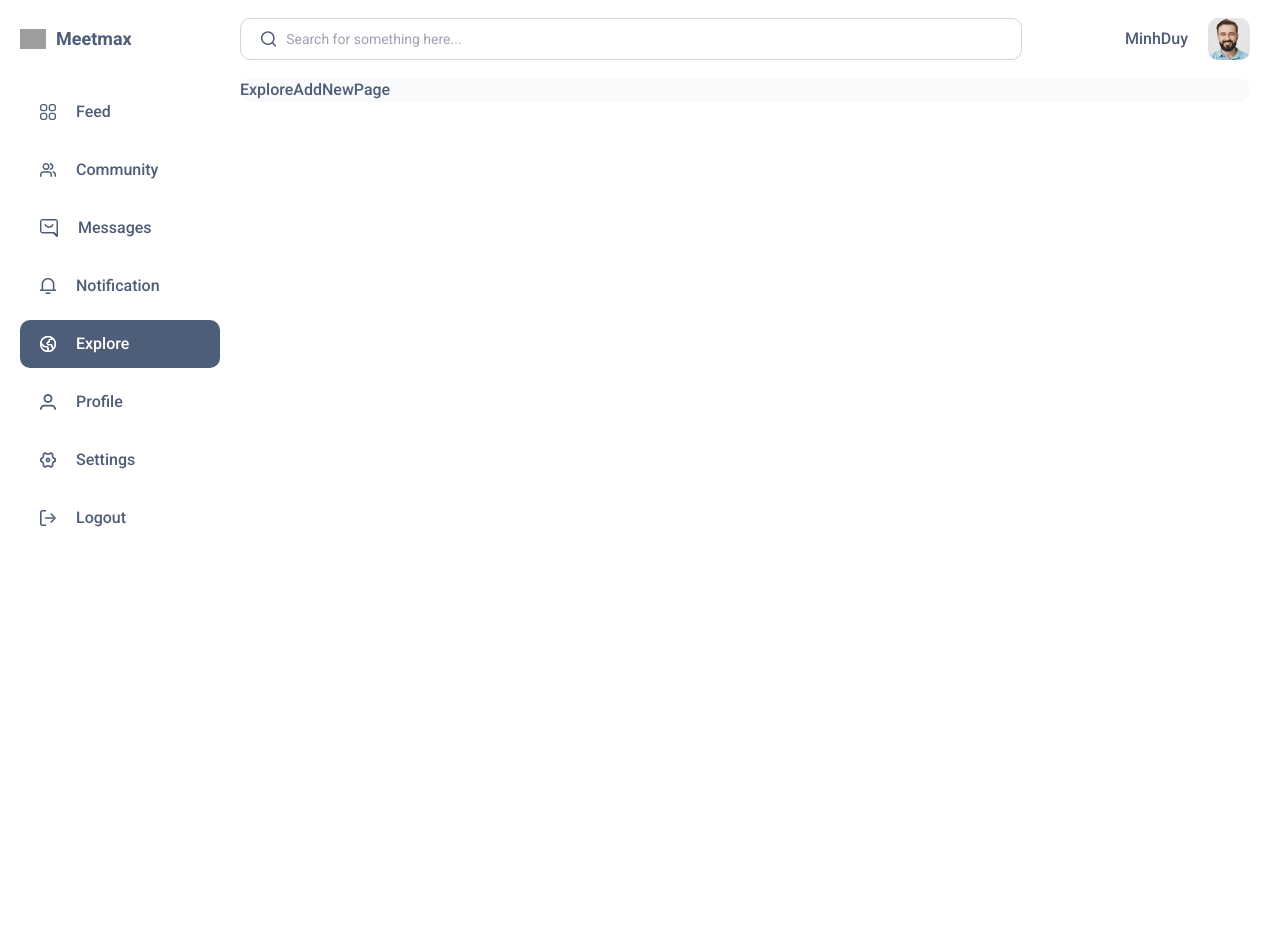
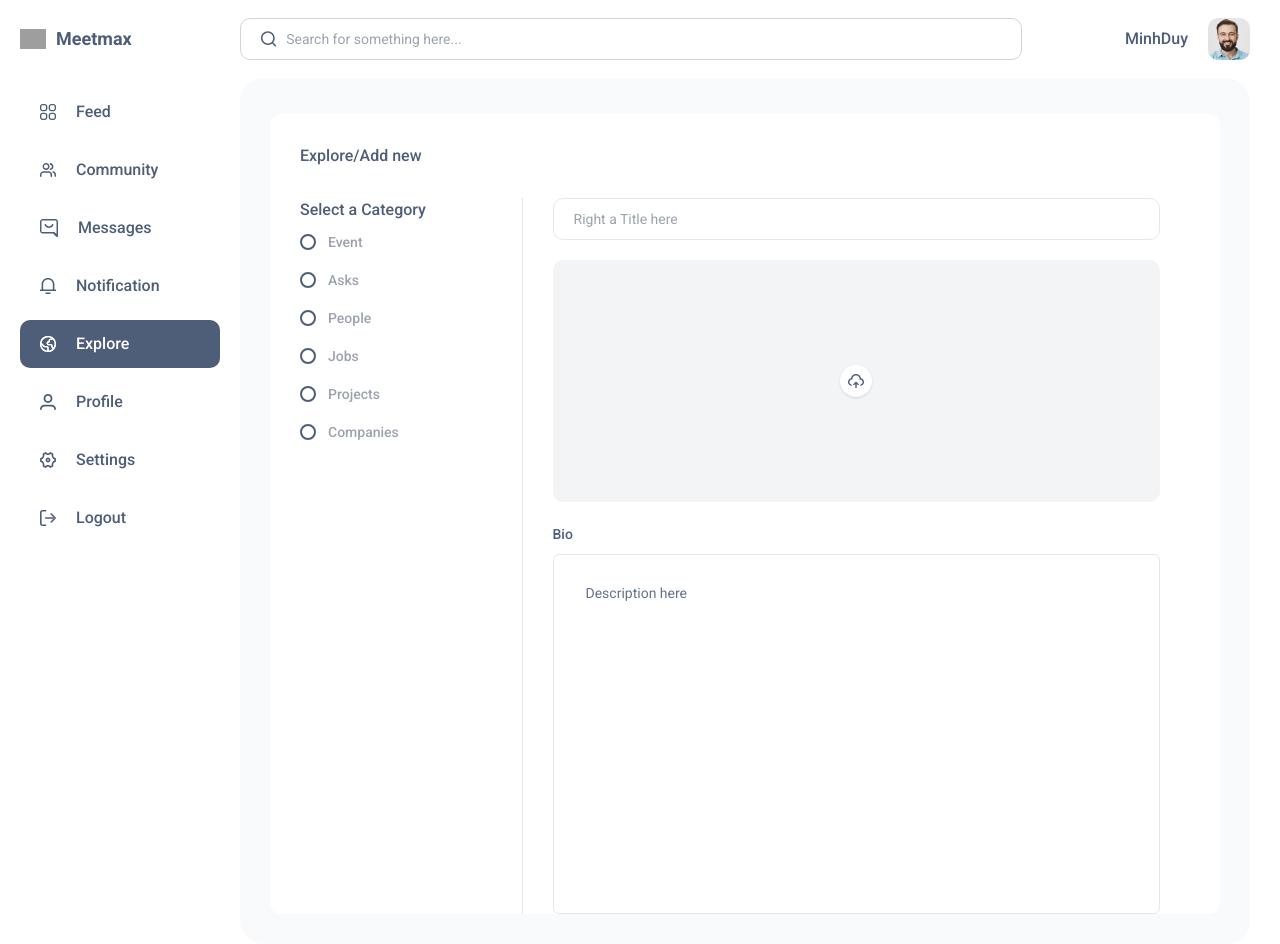
Before and after one commit to MinhDuyDEV/Meetmax-app, a Next.js app in the folder client/: page /explore/add-new in a window 1280 px wide. Before the commit the page ends 800 px from the top, so only its background shows below. Built offline with nearby package versions, Linux system fonts and the light colour scheme; grey boxes are pictures that could not be loaded.

Commit message:
handle UI Explore Add New Page

```diff
--- a/client/src/app/(main)/(routes)/explore/add-new/page.tsx
+++ b/client/src/app/(main)/(routes)/explore/add-new/page.tsx
@@ -1,9 +1,170 @@
 "use client";
 
 import React from "react";
+import { zodResolver } from "@hookform/resolvers/zod";
+import { useForm } from "react-hook-form";
+import * as z from "zod";
+import {
+  Form,
+  FormControl,
+  FormField,
+  FormItem,
+  FormLabel,
+  FormMessage,
+} from "@/components/ui/form";
+import { RadioGroup, RadioGroupItem } from "@/components/ui/radio-group";
+import { Input } from "@/components/ui/input";
+import { IconUpload } from "@/components/icons";
+import { Textarea } from "@/components/ui/textarea";
+import Link from "next/link";
+import { Button } from "@/components/ui/button";
+
+const FormSchema = z.object({
+  category: z.string(),
+  title: z.string(),
+  description: z.string(),
+  // imageUrl: z.string(),
+});
+
+const dataCategoryFake = [
+  {
+    id: "1",
+    value: "event",
+    label: "Event",
+  },
+  {
+    id: "2",
+    value: "asks",
+    label: "Asks",
+  },
+  {
+    id: "3",
+    value: "people",
+    label: "People",
+  },
+  {
+    id: "4",
+    value: "jobs",
+    label: "Jobs",
+  },
+  {
+    id: "5",
+    value: "projects",
+    label: "Projects",
+  },
+  {
+    id: "6",
+    value: "companies",
+    label: "Companies",
+  },
+];
 
 const ExploreAddNewPage = () => {
-  return <div>ExploreAddNewPage</div>;
+  const form = useForm<z.infer<typeof FormSchema>>({
+    resolver: zodResolver(FormSchema),
+  });
+
+  function onSubmit(data: z.infer<typeof FormSchema>) {
+    console.log("🚀 ~ onSubmit ~ data:", data);
+  }
+  return (
+    <div className="p-30 pt-9">
+      <div className="bg-grayWhite p-30 rounded-xl h-screen overflow-hidden">
+        <div className="mb-30">Explore/Add new</div>
+        <Form {...form}>
+          <form onSubmit={form.handleSubmit(onSubmit)}>
+            <div className="grid 2xl:grid-cols-5 md:grid-cols-4 grid-cols-3">
+              <div className="col-span-1 border-r h-screen gap-2.5">
+                <FormField
+                  control={form.control}
+                  name="category"
+                  render={({ field }) => (
+                    <FormItem className="space-y-2.5">
+                      <FormLabel className="text-base mb-2.5">
+                        Select a Category
+                      </FormLabel>
+                      <FormControl>
+                        <RadioGroup
+                          onValueChange={field.onChange}
+                          defaultValue={field.value}
+                          className="flex flex-col space-y-2.5"
+                        >
+                          {dataCategoryFake.map((item) => (
+                            <FormItem
+                              key={item.id}
+                              className="flex items-center space-x-3 space-y-0"
+                            >
+                              <FormControl>
+                                <RadioGroupItem value={item.value} />
+                              </FormControl>
+                              <FormLabel className="font-medium text-sm text-gray-400">
+                                {item.label}
+                              </FormLabel>
+                            </FormItem>
+                          ))}
+                        </RadioGroup>
+                      </FormControl>
+                      <FormMessage />
+                    </FormItem>
+                  )}
+                />
+              </div>
+              <div className="md:col-span-3 2xl:col-span-4 col-span-2 px-30 flex flex-col gap-5">
+                <div className="px-5 py-2.5 rounded-10 border border-gray-200">
+                  <FormField
+                    control={form.control}
+                    name="title"
+                    render={({ field }) => (
+                      <FormItem>
+                        <FormControl>
+                          <Input
+                            placeholder="Right a Title here"
+                            {...field}
+                            className="placeholder:text-sm font-normal"
+                          />
+                        </FormControl>
+                        <FormMessage />
+                      </FormItem>
+                    )}
+                  />
+                </div>
+                <div className="cursor-pointer flex items-center justify-center bg-gray-100 rounded-10 h-[242px]">
+                  <span className="p-2 rounded-full bg-grayWhite shadow">
+                    <IconUpload></IconUpload>
+                  </span>
+                </div>
+                <div className="">
+                  <FormField
+                    control={form.control}
+                    name="description"
+                    render={({ field }) => (
+                      <FormItem>
+                        <FormLabel>Bio</FormLabel>
+                        <FormControl>
+                          <Textarea
+                            placeholder="Description here"
+                            className="placeholder:text-sm font-normal min-h-[360px] placeholder:p-5 resize-none"
+                            {...field}
+                          />
+                        </FormControl>
+                        <FormMessage />
+                      </FormItem>
+                    )}
+                  />
+                </div>
+                <div className="flex items-center justify-end gap-5">
+                  <Link href="/explore">Cancel</Link>
+                  <Button type="submit" className="py-2.5 px-7">
+                    Submit
+                  </Button>
+                </div>
+              </div>
+            </div>
+          </form>
+        </Form>
+      </div>
+    </div>
+  );
 };
 
 export default ExploreAddNewPage;
--- a/client/src/app/(main)/(routes)/explore/page.tsx
+++ b/client/src/app/(main)/(routes)/explore/page.tsx
@@ -71,34 +71,6 @@ const ExplorePage = () => {
         title="how to create web application using python?"
         desc="If you are looking for hotels near a street address, this simple search form will help you find lorem ipsum dolor sit amet, consectetur adipiscing elit."
       ></ItemExplore>
-      <ItemExplore
-        type="Features"
-        image="https://source.unsplash.com/random"
-        time="Friday 13 August"
-        title="How To Choose Best Bike For Spring In Bangladesh?"
-        desc="If you ever wish to buy a motorcycle for you than you must think a lot before buying..."
-      ></ItemExplore>
-      <ItemExplore
-        type="News"
-        image="https://source.unsplash.com/random"
-        time="Friday 13 August"
-        title="How To Choose Best Bike For Spring In Bangladesh?"
-        desc="If you ever wish to buy a motorcycle for you than you must think a lot before buying..."
-      ></ItemExplore>
-      <ItemExplore
-        type="News"
-        image="https://source.unsplash.com/random"
-        time="Friday 13 August"
-        title="photography ideas for beginners using DSLR."
-        desc="Before the days of DSLR — if you can remember such a time — taking a great..."
-      ></ItemExplore>
-      <ItemExplore
-        type="Features"
-        image="https://source.unsplash.com/random"
-        time="Friday 13 August"
-        title="how to create web application using python?"
-        desc="If you are looking for hotels near a street address, this simple search form will help you find lorem ipsum dolor sit amet, consectetur adipiscing elit."
-      ></ItemExplore>
     </div>
   );
 };
--- a/client/src/app/(main)/(routes)/settings/layout.tsx
+++ b/client/src/app/(main)/(routes)/settings/layout.tsx
@@ -12,7 +12,7 @@ const LayoutSetting = ({ children }: { children: React.ReactNode }) => {
   const pathname = usePathname();
   return (
     <div className="p-30">
-      <div className="bg-grayWhite grid 2xl:grid-cols-5 md:grid-cols-4 grid-cols-3 rounded-xl h-ull">
+      <div className="bg-grayWhite grid 2xl:grid-cols-5 md:grid-cols-4 grid-cols-3 rounded-xl h-full">
         <div className="col-span-1 py-30 px-5 border-r transition-all border-gray-200 flex flex-col gap-2.5">
           {sidebarLinksSetting.map((link) => (
             <SidebarSettingLink
--- a/client/src/components/ui/radio-group.tsx
+++ b/client/src/components/ui/radio-group.tsx
@@ -28,7 +28,7 @@ const RadioGroupItem = React.forwardRef<
     <RadioGroupPrimitive.Item
       ref={ref}
       className={cn(
-        "aspect-square h-4 w-4 rounded-[1000px] border border-primary text-primary ring-offset-background focus:outline-none focus-visible:ring-2 focus-visible:ring-ring focus-visible:ring-offset-2 disabled:cursor-not-allowed disabled:opacity-50",
+        "aspect-square h-4 w-4 rounded-[1000px] border-2 border-grayText text-grayText ring-offset-background focus:outline-none focus-visible:ring-2 focus-visible:ring-ring focus-visible:ring-offset-2 disabled:cursor-not-allowed disabled:opacity-50",
         className
       )}
       {...props}
--- /dev/null
+++ b/client/src/components/ui/textarea.tsx
@@ -0,0 +1,24 @@
+import * as React from "react"
+
+import { cn } from "@/lib/utils"
+
+export interface TextareaProps
+  extends React.TextareaHTMLAttributes<HTMLTextAreaElement> {}
+
+const Textarea = React.forwardRef<HTMLTextAreaElement, TextareaProps>(
+  ({ className, ...props }, ref) => {
+    return (
+      <textarea
+        className={cn(
+          "flex min-h-[80px] w-full rounded-md border border-input bg-background px-3 py-2 text-sm ring-offset-background placeholder:text-muted-foreground focus-visible:outline-none focus-visible:ring-2 focus-visible:ring-ring focus-visible:ring-offset-2 disabled:cursor-not-allowed disabled:opacity-50",
+          className
+        )}
+        ref={ref}
+        {...props}
+      />
+    )
+  }
+)
+Textarea.displayName = "Textarea"
+
+export { Textarea }
```
